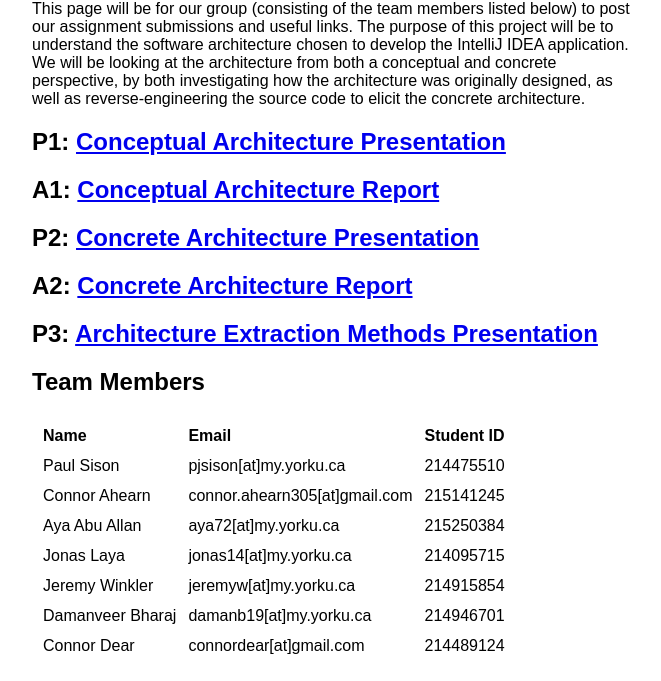
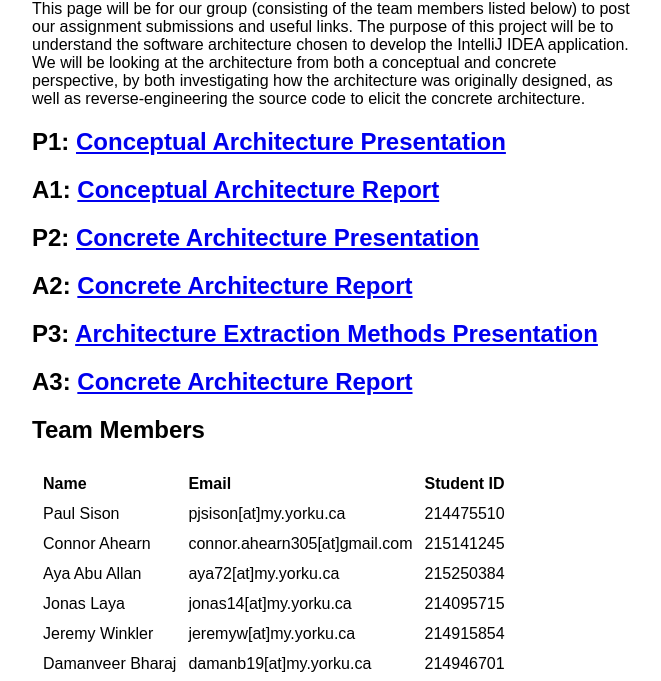
Before and after one commit to JeremyWinkler/JeremyWinkler.github.io, a plain HTML site: page index.html in a window 1280 px wide. Shown: the part 108-789 px from the top of the page, without its empty margins (308-969 px from the left). Drawn offline with Linux system fonts and the light colour scheme.

Commit message:
Update index.html

```diff
--- a/index.html
+++ b/index.html
@@ -18,6 +18,7 @@
       <h2 class="section-heading">P2:  <a href="https://docs.google.com/presentation/d/1LW3eTivl2ZDN-kKVV7wIV3KdaYTl02598MNwuqb4mUQ/edit?usp=sharing" target="_blank">Concrete Architecture Presentation</a></h2>
       <h2 class="section-heading">A2:  <a href="./pdfs/concrete-arch.pdf" target="_blank">Concrete Architecture Report</a></h2>
       <h2 class="section-heading">P3:  <a href="https://docs.google.com/presentation/d/1ixqqUgfuiC3PoSMLHGpNmt1RdqDEfwK0ZAxwn2IuHUU/edit?usp=sharing" target="_blank">Architecture Extraction Methods Presentation</a></h2>
+      <h2 class="section-heading">A3:  <a href="./pdfs/LL - Architecture Extraction Report.pdf" target="_blank">Concrete Architecture Report</a></h2>
         <h2 class="section-heading">Team Members</h2>
         <div class="table-outer">
             <table>
```
